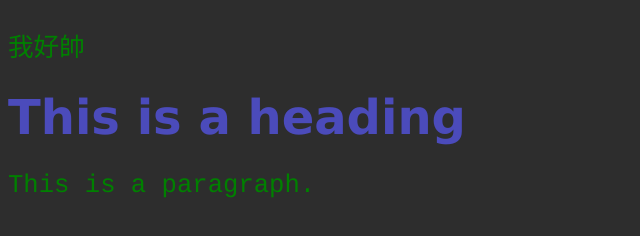
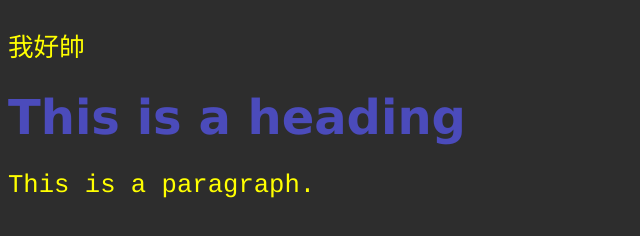
Before and after one commit to A-he/A-he.github.io, a plain HTML site: page handsome/index.html in a window 1280 px wide. Shown: the whole page, without its empty margins (0-640 px from the left). Drawn offline with nearby package versions, Linux system fonts and the light colour scheme.

Commit message:
index.html

```diff
--- a/handsome/index.html
+++ b/handsome/index.html
@@ -19,15 +19,12 @@
   <script src="https://code.jquery.com/jquery-3.6.0.min.js"></script>
   <script>
     $(document).ready(function() {
-      // jQuery code starts here
 
-      // Example 1: Change text color of all paragraphs
-      $('p').css('color', 'green');
+      // 變色
+      $('p').css('color', 'yellow');
 
-      // Example 2: Fade out the centered text
+      // 消失
       $('center').fadeOut('slow');
-
-      // jQuery code ends here
     });
   </script>
 </head>
@@ -41,6 +38,5 @@
 
 <h1>This is a heading</h1>
 <p>This is a paragraph.</p>
-
 </body>
 </html>
```
